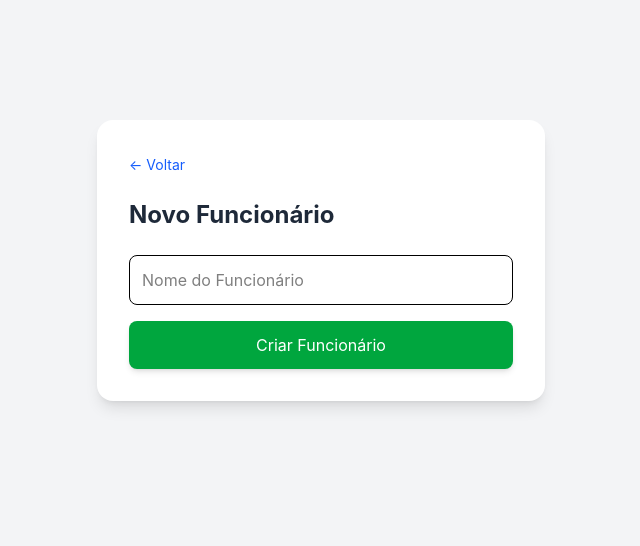
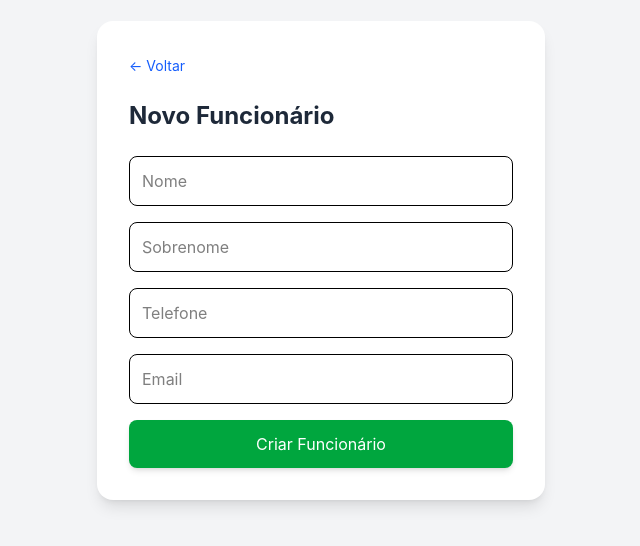
Before and after one commit to UirleandroSantos/sistema-servico, a React (Vite) app: page /admin/funcionarios in a window 1280 px wide. Shown: the part 140-686 px from the top of the page, without its empty margins (319-959 px from the left). Built offline with nearby package versions, Linux system fonts and the light colour scheme.

Commit message:
atualização do código

```diff
--- a/src/pages/CadastrarFuncionario.jsx
+++ b/src/pages/CadastrarFuncionario.jsx
@@ -1,59 +1,81 @@
 import { useState } from "react";
+import { supabase } from "../services/supabase";
 import { useNavigate } from "react-router-dom";
-import { supabase } from "../services/supabase";
 
 export default function CadastrarFuncionario() {
   const navigate = useNavigate();
-  const [nome, setNome] = useState("");
+
+  const [form, setForm] = useState({
+    nome: "",
+    sobrenome: "",
+    telefone: "",
+    email: "",
+  });
+
   const [loading, setLoading] = useState(false);
 
   async function handleSubmit(e) {
     e.preventDefault();
 
-    if (!nome.trim()) {
-      alert("Digite o nome do funcionário");
+    const { nome, sobrenome, telefone, email } = form;
+
+    if (!nome || !sobrenome || !telefone || !email) {
+      alert("Preencha todos os campos");
       return;
     }
 
     setLoading(true);
 
-    const emailFake = `${nome.replace(/\s/g, "").toLowerCase()}@empresa.com`;
-
+    // Criar usuário no Auth
     const { data, error } = await supabase.auth.signUp({
-      email: emailFake,
+      email,
       password: "123456",
     });
 
     if (error || !data?.user) {
-      alert("Erro ao criar funcionário");
+      alert("Erro ao criar usuário");
       setLoading(false);
       return;
     }
 
-    const { error: profileError } = await supabase.from("profiles").insert([
+    // Criar profile
+    const { error: profileError } = await supabase
+      .from("profiles")
+      .insert([
         {
           id: data.user.id,
           nome: nome,
+          sobrenome: sobrenome,
+          telefone: telefone,
+          email: email,
           role: "membro",
           primeiro_login: true,
+          comissao: 0,
         },
       ]);
 
     if (profileError) {
-      alert("Funcionário criado, mas erro ao salvar perfil");
+      alert("Usuário criado, mas erro ao salvar perfil");
       setLoading(false);
       return;
     }
 
     alert("Funcionário criado com senha padrão: 123456");
 
-    setNome("");
+    setForm({
+      nome: "",
+      sobrenome: "",
+      telefone: "",
+      email: "",
+    });
+
     setLoading(false);
   }
 
   return (
     <div className="min-h-screen bg-gray-100 flex justify-center items-center p-6">
       <div className="bg-white p-8 rounded-2xl shadow-lg w-full max-w-md">
+
         <button
           onClick={() => navigate(-1)}
           className="mb-6 text-sm text-blue-600 hover:underline"
@@ -66,10 +88,44 @@ export default function CadastrarFuncionario() {
         </h2>
 
         <form onSubmit={handleSubmit} className="space-y-4">
+
           <input
-            placeholder="Nome do Funcionário"
-            value={nome}
-            onChange={(e) => setNome(e.target.value)}
+            placeholder="Nome"
+            value={form.nome}
+            onChange={(e) =>
+              setForm({ ...form, nome: e.target.value })
+            }
+            required
+            className="w-full p-3 border rounded-lg focus:outline-none focus:ring-2 focus:ring-blue-400"
+          />
+
+          <input
+            placeholder="Sobrenome"
+            value={form.sobrenome}
+            onChange={(e) =>
+              setForm({ ...form, sobrenome: e.target.value })
+            }
+            required
+            className="w-full p-3 border rounded-lg focus:outline-none focus:ring-2 focus:ring-blue-400"
+          />
+
+          <input
+            placeholder="Telefone"
+            value={form.telefone}
+            onChange={(e) =>
+              setForm({ ...form, telefone: e.target.value })
+            }
+            required
+            className="w-full p-3 border rounded-lg focus:outline-none focus:ring-2 focus:ring-blue-400"
+          />
+
+          <input
+            type="email"
+            placeholder="Email"
+            value={form.email}
+            onChange={(e) =>
+              setForm({ ...form, email: e.target.value })
+            }
             required
             className="w-full p-3 border rounded-lg focus:outline-none focus:ring-2 focus:ring-blue-400"
           />
@@ -81,6 +137,7 @@ export default function CadastrarFuncionario() {
           >
             {loading ? "Criando..." : "Criar Funcionário"}
           </button>
+
         </form>
       </div>
     </div>
--- a/src/pages/Login.jsx
+++ b/src/pages/Login.jsx
@@ -5,6 +5,7 @@ import { useNavigate } from "react-router-dom";
 export default function Login() {
   const [email, setEmail] = useState("");
   const [senha, setSenha] = useState("");
+  const [manterConectado, setManterConectado] = useState(false);
   const navigate = useNavigate();
 
   async function handleLogin(e) {
@@ -20,14 +21,20 @@ export default function Login() {
       return;
     }
 
-    const { data: profile, error: profileError } = await supabase
+    if (manterConectado) {
+      localStorage.setItem("manterLogado", "true");
+    } else {
+      localStorage.removeItem("manterLogado");
+    }
+
+    const { data: profile } = await supabase
       .from("profiles")
       .select("role, primeiro_login")
       .eq("id", data.user.id)
-      .maybeSingle(); // 🔥 trocado para maybeSingle
+      .maybeSingle();
 
-    if (profileError || !profile) {
-      alert("Perfil não encontrado. Fale com o administrador.");
+    if (!profile) {
+      alert("Perfil não encontrado.");
       return;
     }
 
@@ -54,6 +61,7 @@ export default function Login() {
         </h2>
 
         <div className="flex flex-col gap-4">
+
           <input
             type="email"
             placeholder="Email"
@@ -72,12 +80,22 @@ export default function Login() {
             required
           />
 
+          <label className="flex items-center gap-2 text-sm">
+            <input
+              type="checkbox"
+              checked={manterConectado}
+              onChange={() => setManterConectado(!manterConectado)}
+            />
+            Manter-me conectado
+          </label>
+
           <button
             type="submit"
             className="bg-blue-600 text-white py-3 rounded-lg font-semibold hover:bg-blue-700 transition duration-200 shadow-md"
           >
             Entrar
           </button>
+
         </div>
       </form>
     </div>
```
Lines whose indentation alone changed are shown as unchanged.
